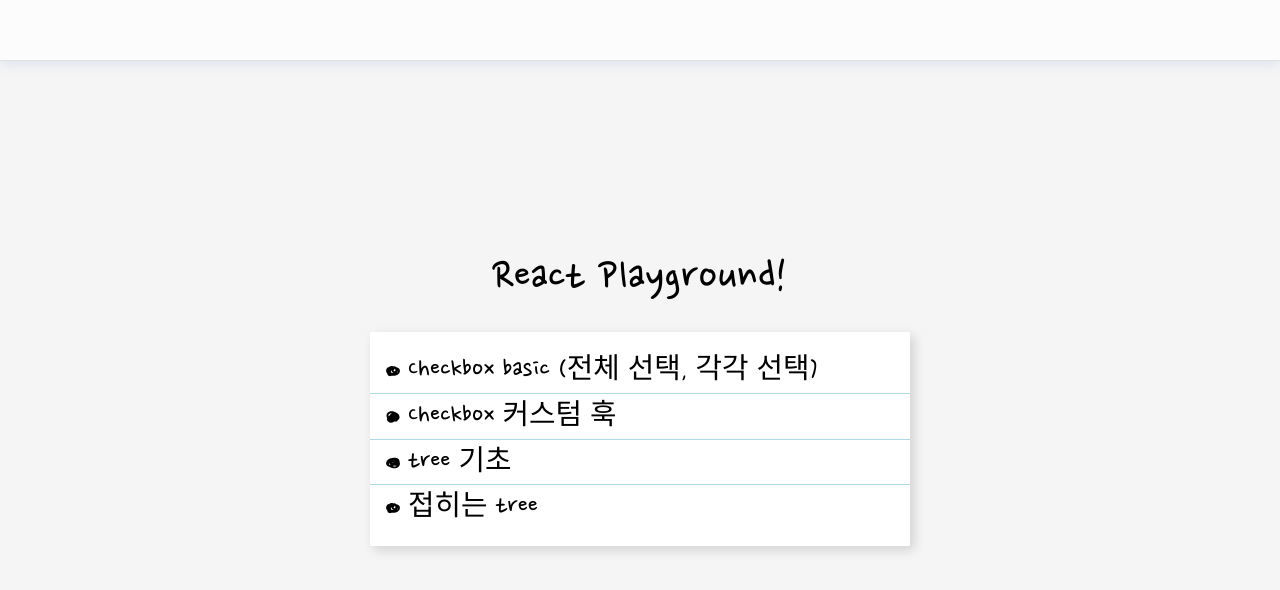
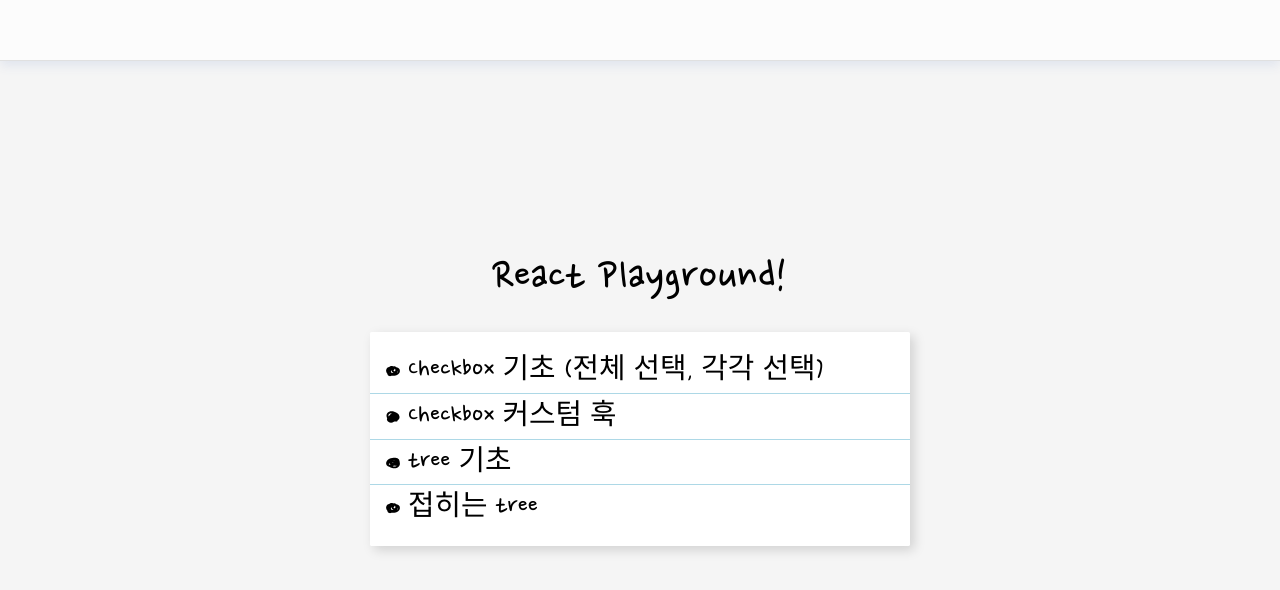
Before and after one commit to datoybi/react-playground, a React (Create React App) app: page / in a window 1280 px wide. Shown: the top 590 px of the page. Built offline with nearby package versions, Linux system fonts and the light colour scheme.

Commit message:
chore: readme 작성

```diff
--- a/src/components/Tree/foldable/index.tsx
+++ b/src/components/Tree/foldable/index.tsx
@@ -7,7 +7,7 @@
 	[x] datas에 id, parentId 추가하기
 	[x] dataset을 이용하여 li에 명시
 	[x] 클릭한 li의 id를 openItems에 추가
-	[] openItems에 추가된 id의 children 보이기
+	[x] openItems에 추가된 id의 children 보이기
 
 	---
 	폴딩을 하기 위해서 ref안에 해당 id의 자식들의 id를 넣어서
@@ -74,6 +74,10 @@
 export default Index;
 
 const Wrapper = styled.div`
+  div {
+    width: 500px;
+    height: 500px;
+  }
   ul {
     list-style: initial;
     padding-left: 40px;
--- a/src/constants/title.ts
+++ b/src/constants/title.ts
@@ -1,5 +1,5 @@
 export const title = {
-  checkboxBasic: 'Checkbox basic (전체 선택, 각각 선택)',
+  checkboxBasic: 'Checkbox 기초 (전체 선택, 각각 선택)',
   checkboxHook: 'Checkbox 커스텀 훅',
   treeSimple: 'tree 기초',
   treeFoldable: '접히는 tree',
--- a/src/pages/PageLayout.tsx
+++ b/src/pages/PageLayout.tsx
@@ -1,6 +1,6 @@
 import { ReactNode } from 'react';
 import { styled } from 'styled-components';
-import Header from '../components/common/Header';
+import { Header } from 'components/common';
 
 export function PageLayout({ children }: { children: ReactNode }) {
   return (
```
Also changed, not shown: 1 other file (tests, documents, lock files or other folders).
